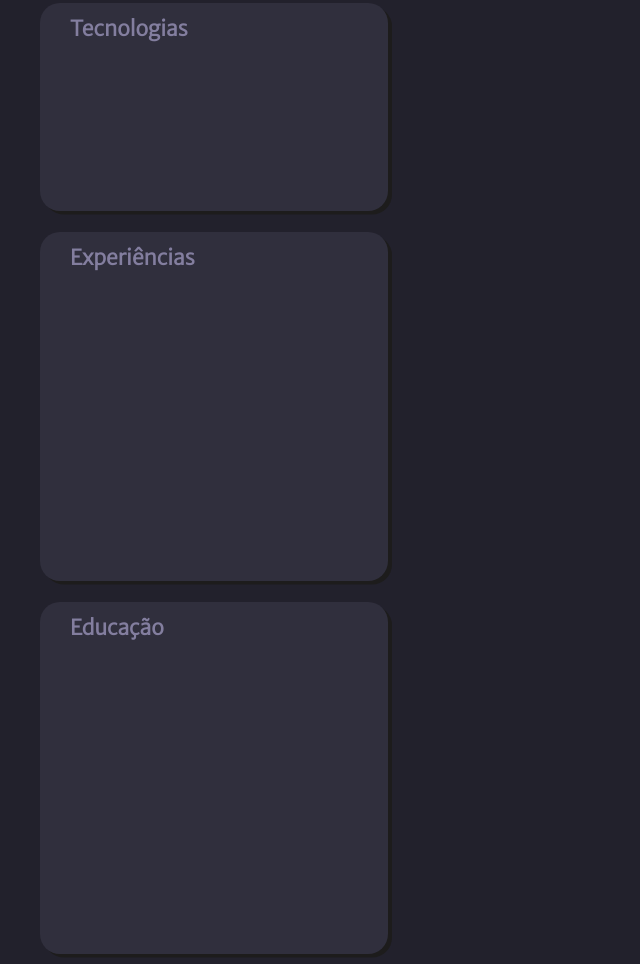
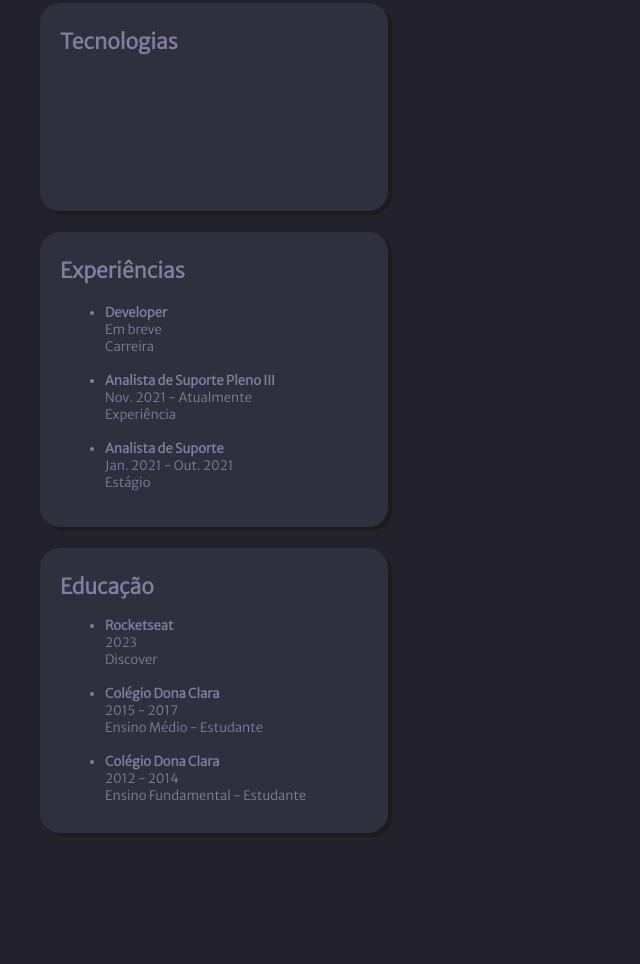
Before and after one commit to matheus-sousaa/my-portfolio, a plain HTML site: page index.html in a window 1280 px wide. Shown: the part 731-1695 px from the top of the page, without its empty margins (0-640 px from the left). After the commit the page ends 1574 px from the top, so only its background shows below. Drawn offline with Linux system fonts and the light colour scheme.

Commit message:
making the education and experiences sections

```diff
--- a/index.html
+++ b/index.html
@@ -54,14 +54,56 @@
 
             <section class="profile-info" id="technologies">
                 <span>Tecnologias</span>
+
             </section>
 
             <section class="profile-info" id="experiences">
                 <span>Experiências</span>
+                <ul>
+                    <li>Developer
+                        <p>
+                            Em breve <br/>
+                            Carreira
+                        </p>
+                    </li>
+                    <li>Analista de Suporte Pleno III
+                        <p>
+                            Nov. 2021 - Atualmente <br/>
+                            Experiência
+                        </p>
+                    </li>
+                    <li>Analista de Suporte
+                        <p>
+                            Jan. 2021 - Out. 2021 <br/>
+                            Estágio
+                        </p>
+                    </li>
+                </ul>
             </section>
 
             <section class="profile-info" id="education">
                 <span>Educação</span>
+                <ul>
+                    <li>Rocketseat
+                        <p>
+                            2023 <br/>
+                            Discover
+                        </p>
+                    </li>
+                    <li>Colégio Dona Clara
+                        <p>
+                             2015 - 2017<br/>
+                             Ensino Médio - Estudante
+                        </p>
+                        </p>
+                    </li>
+                    <li>Colégio Dona Clara
+                        <p>
+                             2012 - 2014<br/>
+                             Ensino Fundamental - Estudante
+                        </p>
+                    </li>
+                </ul>
             </section>
         </aside>
         <main>
--- a/style.css
+++ b/style.css
@@ -34,8 +34,7 @@ body {
     display: grid;
     grid-template-areas: "aside main";
     grid-template-rows: 1fr;
-    grid-template-columns: 34.8rem;
-
+    grid-template-columns: 45rem 1fr;
 }
 
 aside {
@@ -110,36 +109,51 @@ main {
 
 #technologies {
     height: 20.8rem;
+    padding: 2.5rem 2rem;
 }
 
 #technologies span{
     color: #837E9F;
     font-weight: 700;
     font-size: 2.1rem;
-
-    margin: 1.2rem 0rem 0rem 3rem;
 }
 
 #experiences {
-    height: 34.9rem;
+    height: 29.5rem;
+    padding: 2.5rem 2rem;
 }
 
-#experiences span{
+#experiences span {
     color: #837E9F;
     font-weight: 700;
     font-size: 2.1rem;
 
-    margin: 1.2rem 0rem 0rem 3rem;
+    margin-bottom: 0.3rem;
+}
+
+#experiences ul li {
+    color: #837E9F;
+    font-weight: 700;
+    font-size: 1.3rem;
+
+    margin: 1.7rem 0 0 4.5rem;
 }
 
 #education {
-    height: 35.2rem;
+    height: 28.5rem;
+    padding: 2.5rem 2rem;
 }
 
 #education span{
     color: #837E9F;
     font-weight: 700;
     font-size: 2.1rem;
+}
 
-    margin: 1.2rem 0rem 0rem 3rem;
+#education ul li {
+    color: #837E9F;
+    font-weight: 700;
+    font-size: 1.3rem;
+
+    margin: 1.7rem 0 0 4.5rem;
 }
```
